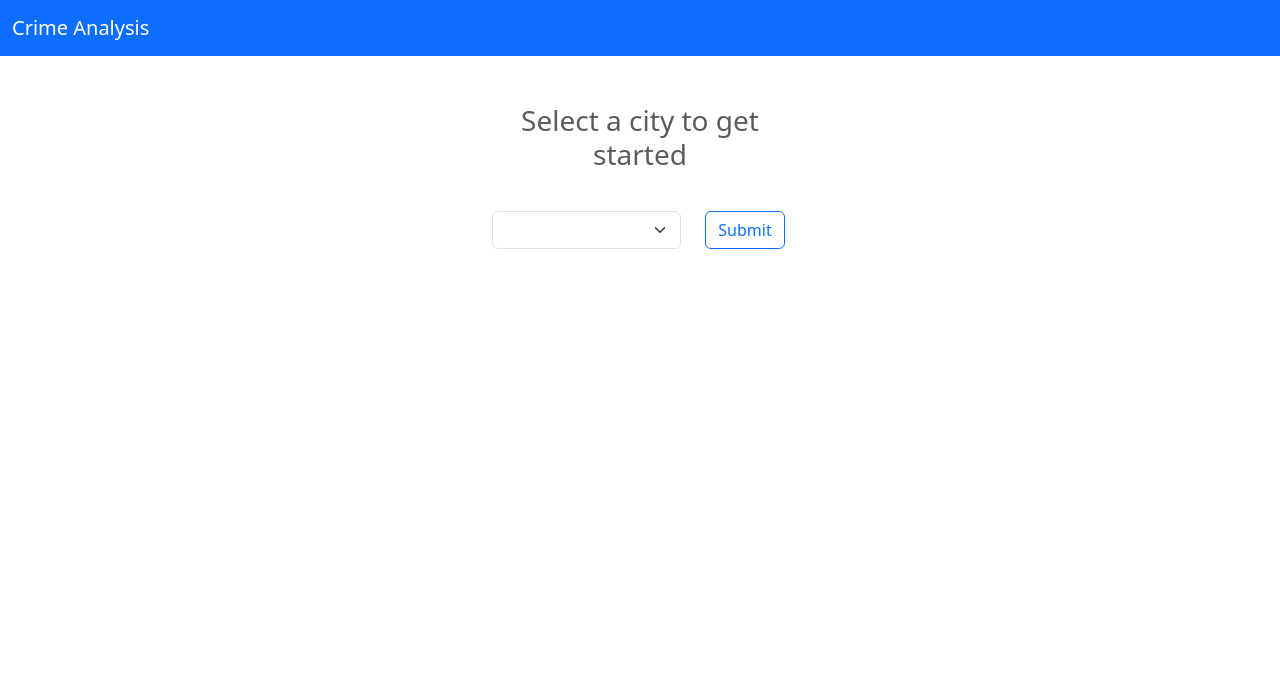
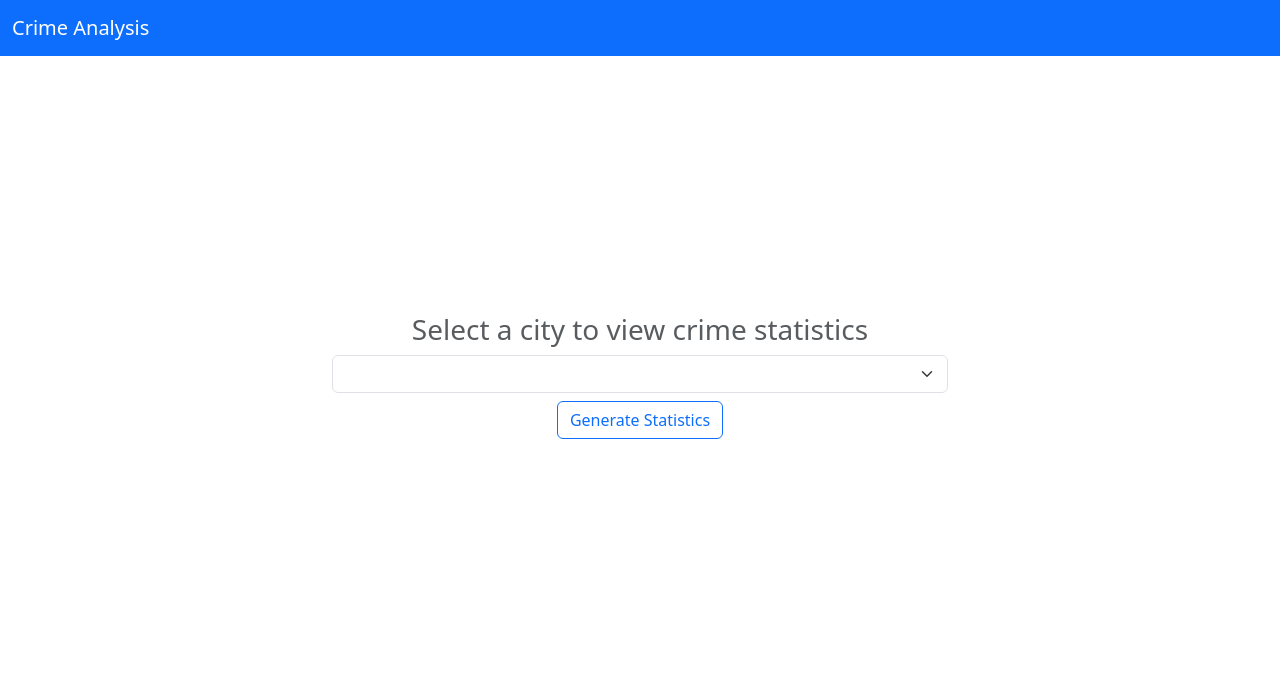
Before and after one commit to seanpgillick/SeniorDesign, a Flask app: page / in a window 1280 px wide. Shown: the top 695 px of the page. Run offline with Flask 2, Linux system fonts and the light colour scheme; data that the repository does not hold is empty; some libraries are stand-ins or nearby versions.

Commit message:
Updated index page layout

```diff
--- a/templates/index.html
+++ b/templates/index.html
@@ -2,11 +2,12 @@
 {% block content %}
     <div class="site-header-logo">
     </div>
-    <div class="row g-4 w-25 mx-auto mt-4" id="initialForm">
+    <div class="row w-50 mx-auto align-items-center" style="height: 80vh;">
+        <div id="initialForm">
             <div class="text-center mb-2">
-            <h3 class="text-muted">Select a city to get started</h3>
+                <h3 class="text-muted">Select a city to view crime statistics</h3>
             </div>
-        <div class="col-sm-8" id="city-select">
+            <div id="city-select">
                 <select name="city" id="cities-select" class="form-select">
                     {% for o in cities %}
                         <option value="{{ o }}">{{ o }}</option>
@@ -14,12 +15,11 @@
                 </select>
 
             </div>
-        <div class="col-sm-4">
-            <button type="button" id="formButton" class="btn btn-outline-primary">Submit</button>
+            <div class="text-center">
+                <button type="button" id="formButton" class="btn btn-outline-primary mt-2">Generate Statistics</button>
             </div>
         </div>
-
-
+    </div>
     <script type="text/javascript">
         $(document).ready(function() {
             $("#formButton").click(function() {
--- a/templates/safetyScore.html
+++ b/templates/safetyScore.html
@@ -92,7 +92,7 @@
             </div>
             <div class="row g-1">
                 <div class="col-md-6" id="chart1"></div>
-                <div class="col-md-6" id="frameContainer" class="d-flex justify-content-center"></div>
+                <div class="col-md-6" id="frameContainer"></div>
             </div>
 
         </div>
```
Also changed, not shown: templates/layout.html (line endings or trailing spaces). Lines whose indentation alone changed are shown as unchanged.
